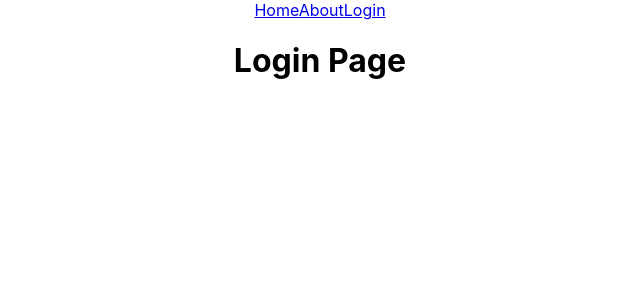
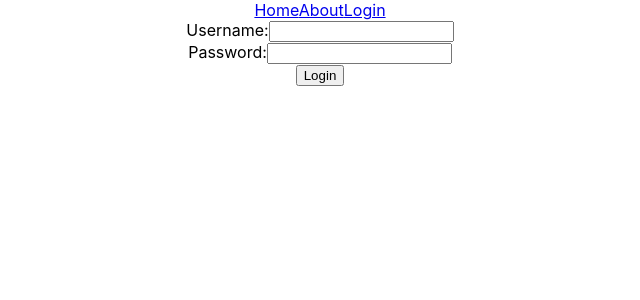
Before and after one commit to dwu621/Chores, a React (Create React App) app in the folder client/: page /login in a window 1280 px wide. Shown: the top 300 px of the page, without its empty margins (320-960 px from the left). Built offline with nearby package versions, Linux system fonts and the light colour scheme; no server answers.

Commit message:
login password auth

```diff
--- a/client/src/App.js
+++ b/client/src/App.js
@@ -1,7 +1,8 @@
 import './App.css'
-import React, { useContext, useState } from 'react'
+import React, { useContext, useState, useEffect } from 'react'
 import { DataContext } from './components/DataContext'
 import { Route, Routes } from 'react-router-dom'
+import axios from 'axios'
 import Header from './components/Header'
 import Home from './pages/Home'
 import About from './pages/About'
@@ -11,11 +12,13 @@ import ComponentA from './components/ComponentA';
 import ComponentB from './components/ComponentB';
 import ComponentC from './components/ComponentC';
 
+const BASE_URL = 'http://localhost:3001/api'
+
 const App = () => {
-
+  const [allUsers, setAllUsers] = useState([])
   const [isLoggedIn, setIsLoggedIn] = useState(false)
-  const [currentUser, setCurrentUser] = useState(null)
-  const [isParent, setIsParent] = useState(null)
+  const [currentUser, setCurrentUser] = useState({})
+  const [isParent, setIsParent] = useState(false)
 
 
   const [userInfo, setUserInfo] = useState(
@@ -36,12 +39,20 @@ const App = () => {
     }
   )
 
-            // <ComponentA />
-            // <ComponentB />
-            // <ComponentC />
+  const getAllUsers = async () => {
+    const result = await axios.get(`${BASE_URL}/user`)
+    setAllUsers(result.data.users)
+    console.log('getAllUsers', result.data.users)
+  }
+
+  useEffect( () => {
+    getAllUsers()
+  }, [])
+
+
   return (
     <div className="App">
-       <DataContext.Provider value={{ userInfo, setUserInfo, chore, setChore, isLoggedIn, setIsLoggedIn}}>
+       <DataContext.Provider value={{ userInfo, setUserInfo, chore, setChore, isLoggedIn, setIsLoggedIn, allUsers, currentUser, setCurrentUser, isParent, setIsParent}}>
           <Header/>
             <Routes>
               <Route path='/' element={ <Home />} />
--- a/client/src/components/Header.jsx
+++ b/client/src/components/Header.jsx
@@ -3,7 +3,7 @@ import { Link } from 'react-router-dom'
 import { DataContext } from './DataContext';
 
 const Header = () => {
-    const { isLoggedIn,   } = useContext(DataContext)
+    const { isLoggedIn, currentUser  } = useContext(DataContext)
 
     return (
         <header>
--- a/client/src/pages/Login.js
+++ b/client/src/pages/Login.js
@@ -1,9 +1,61 @@
-import React from 'react';
+import React, { useContext, useEffect, useState } from 'react'
+import { DataContext } from '../components/DataContext'
+import { useNavigate } from 'react-router-dom'
+
+
+// input form to collect data
+// map through users to match username
+// set loggedin to true
+// set current user to username
+// set isParent to user.isParent
+// navigate back home
+
+
 
 const Login = () => {
+    const navigate = useNavigate()
+    const { isLoggedIn, setIsLoggedIn, currentUser, setCurrentUser, isParent, setIsParent, allUsers } = useContext( DataContext )
+    const [checkUser, setCheckUser] = useState({
+        userName: '',
+        password: ''
+    })
+
+
+    useEffect(() => {
+        console.log('Login page', allUsers)
+        console.log(checkUser)
+        console.log(currentUser)
+    })
+
+    const handleChange = (e, name) => name === 'userInput' ? setCheckUser({...checkUser, userName: e.target.value}) : setCheckUser({...checkUser, password: e.target.value})
+
+    const auth = () => {
+        let authUser = allUsers.find((user) => {
+            return user.userName === checkUser.userName && user.password === checkUser.password
+        })
+        if(authUser) {
+            setCurrentUser(authUser)
+            setIsParent(authUser.isParent)
+            setIsLoggedIn(true)
+            navigate('/')
+        } else {console.log('Invalid username or password')}
+
+    }
+
+
     return (
         <div>
-            <h1>Login Page</h1>
+
+                <label>Username:</label>
+                <input type='text' name='userInput' value={checkUser.userName} onChange={(e) => handleChange(e, e.target.name)} />
+                <br />
+                <label>Password:</label>
+                <input type='password' name='passwordInput' value={checkUser.password} onChange={(e) => handleChange(e, e.target.name)} />
+                <br/>
+                <button onClick={auth}>Login</button>
+
+            {isLoggedIn && <h1>You've successfully logged in</h1>}
+
         </div>
     )
 }
--- a/client/src/pages/Logout.js
+++ b/client/src/pages/Logout.js
@@ -1,8 +1,16 @@
-import React from 'react';
+import React, { useContext, useEffect } from 'react';
+import { DataContext } from '../components/DataContext';
 
 const Logout = () => {
+    const { isLoggedIn, setIsLoggedIn } = useContext( DataContext )
+
+    useEffect(() => {
+        setIsLoggedIn(false)
+    }, [])
+
     return (
-        <h1>You'bve been logged out</h1>
+
+        <h1>You've been logged out</h1>
     )
 }
 
```
Also changed, not shown: client/package.json (+5 -11 lines), 1 other file (tests, documents, lock files or other folders).
